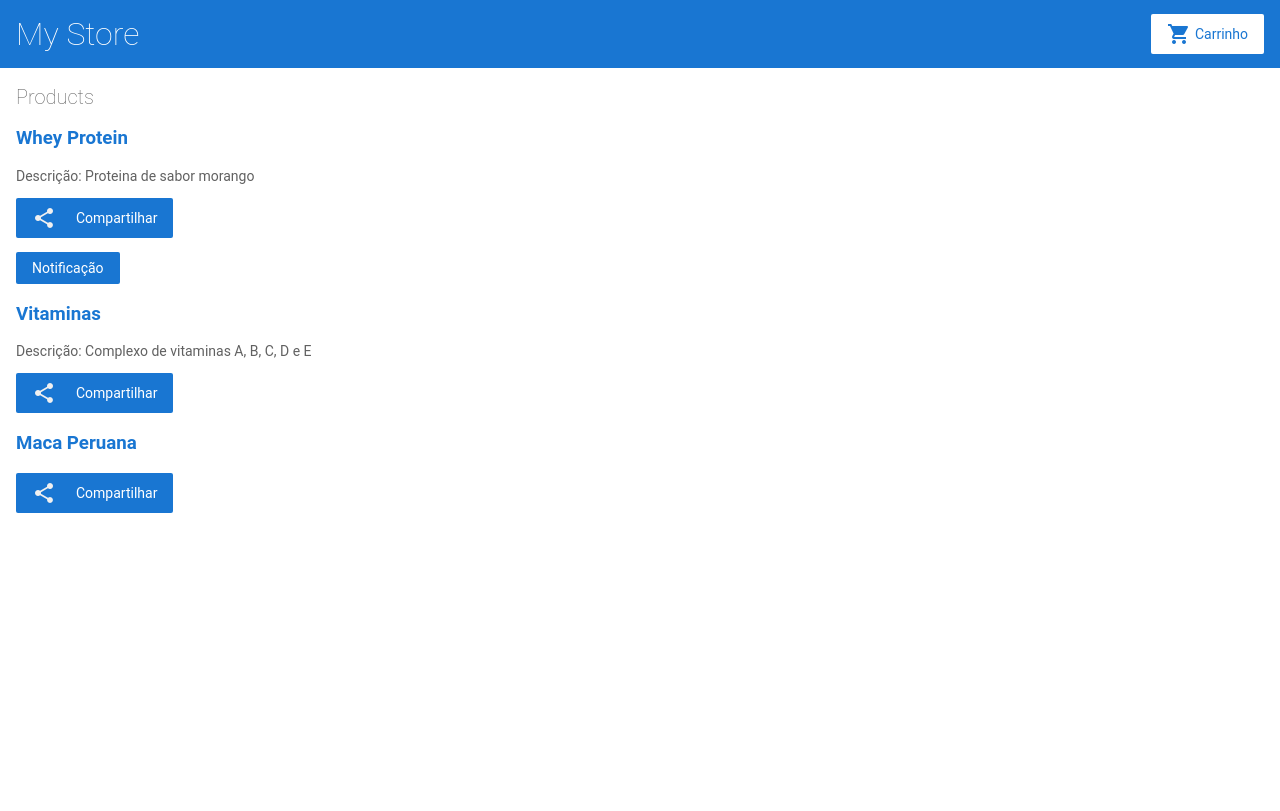
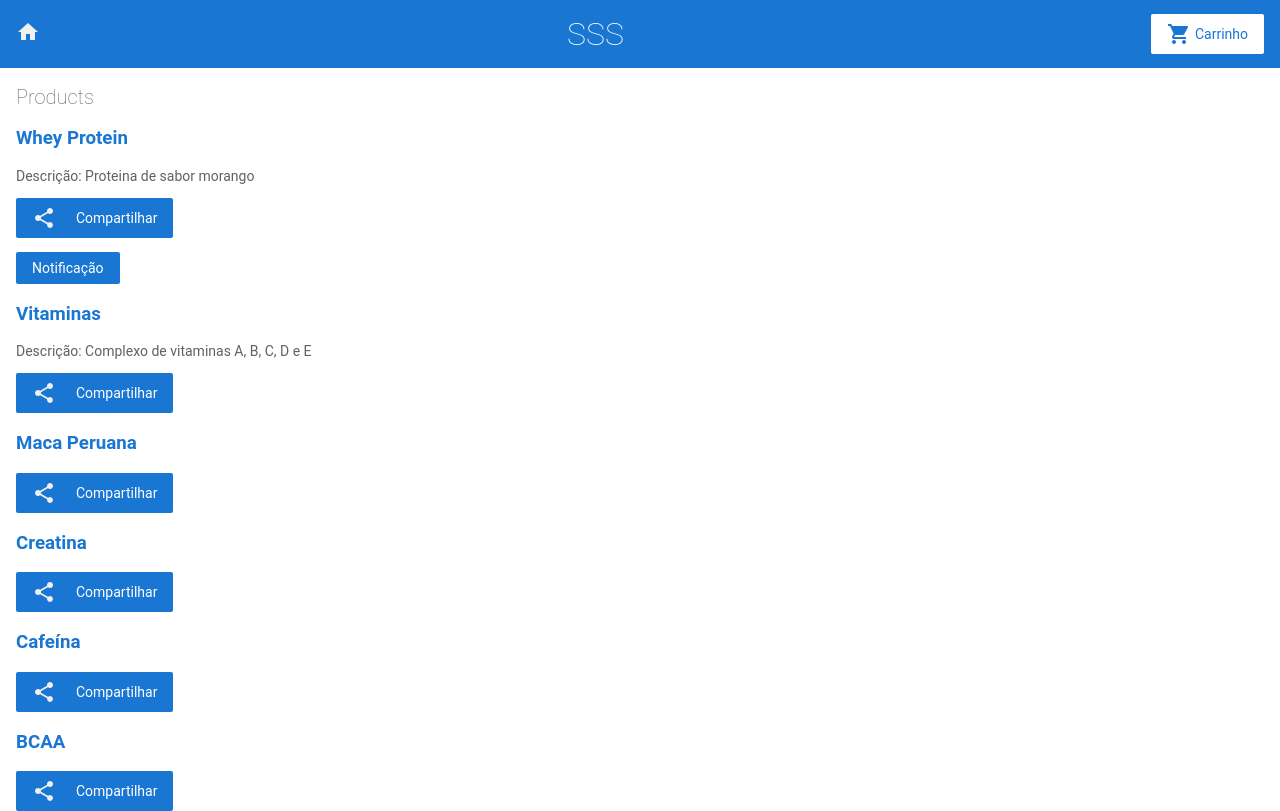
Before and after one commit to VictorPozzan/SSS--Simple-Supplements-Store-, an Angular app: page / in a window 1280 px wide. Built offline with nearby package versions, Linux system fonts and the light colour scheme.

Commit message:
add more itens to visualize

```diff
--- a/src/app/products.ts
+++ b/src/app/products.ts
@@ -16,6 +16,24 @@
     name: "Maca Peruana",
     price: 29,
     description: ""
+  },
+  {
+    id: 4,
+    name: "Creatina",
+    price: 29,
+    description: ""
+  },
+  {
+    id: 5,
+    name: "Cafeína",
+    price: 29,
+    description: ""
+  },
+  {
+    id: 6,
+    name: "BCAA",
+    price: 29,
+    description: ""
   }
 ];
 
--- a/src/app/top-bar/top-bar.component.html
+++ b/src/app/top-bar/top-bar.component.html
@@ -1,10 +1,9 @@
 <a [routerLink]="['/']">
-  <h1>My Store</h1>
+  <i class="material-icons" style="color: #f0f0f0">home</i>
 </a>
+<h1>SSS</h1>
 
-<a routerLink="/cart" class="button fancy-button"
-  ><i class="material-icons">shopping_cart</i>Carrinho</a
->
+<a routerLink="/cart" class="button fancy-button"><i class="material-icons">shopping_cart</i>Carrinho</a>
 
 <!--
 Copyright Google LLC. All Rights Reserved.
```
